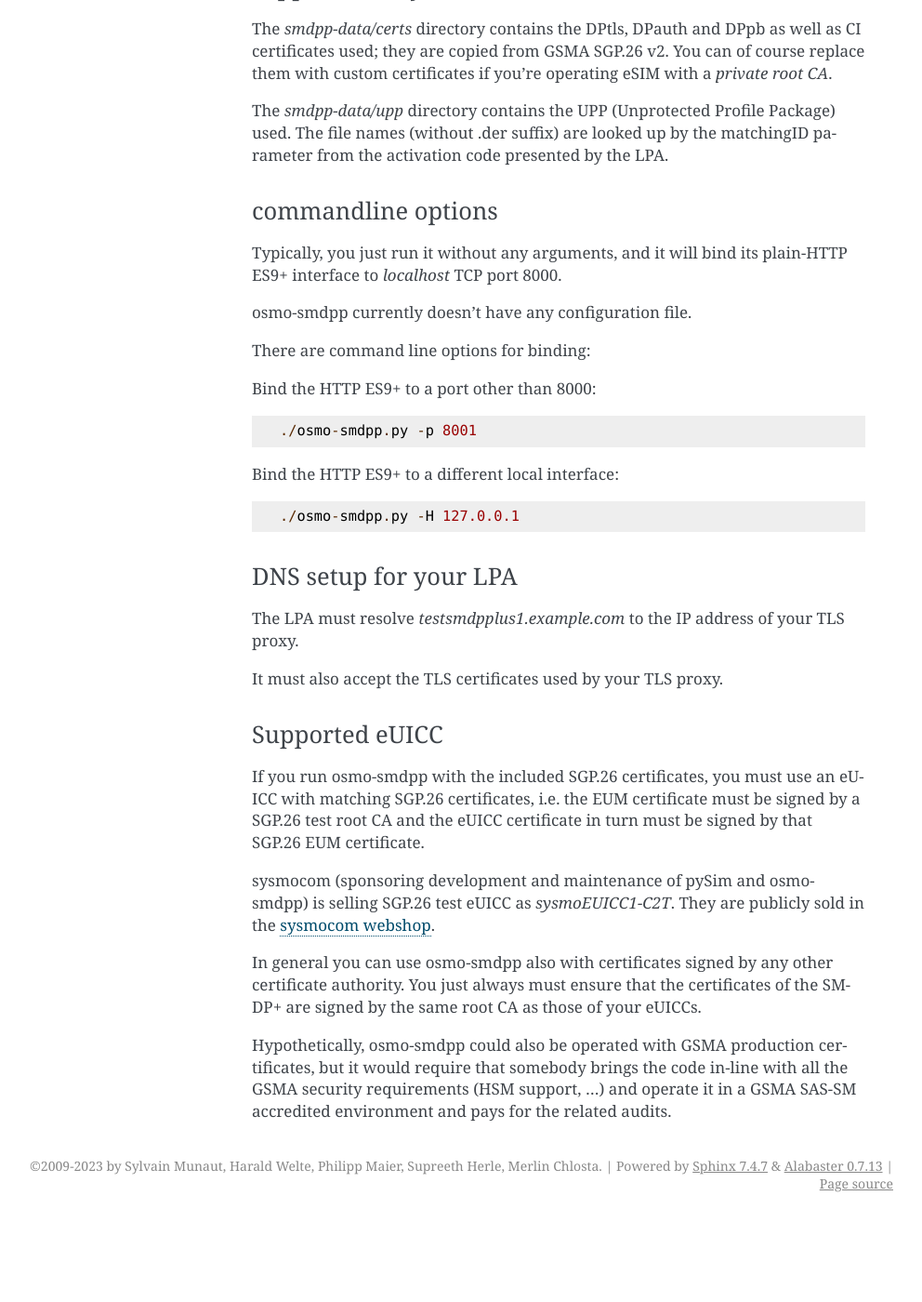
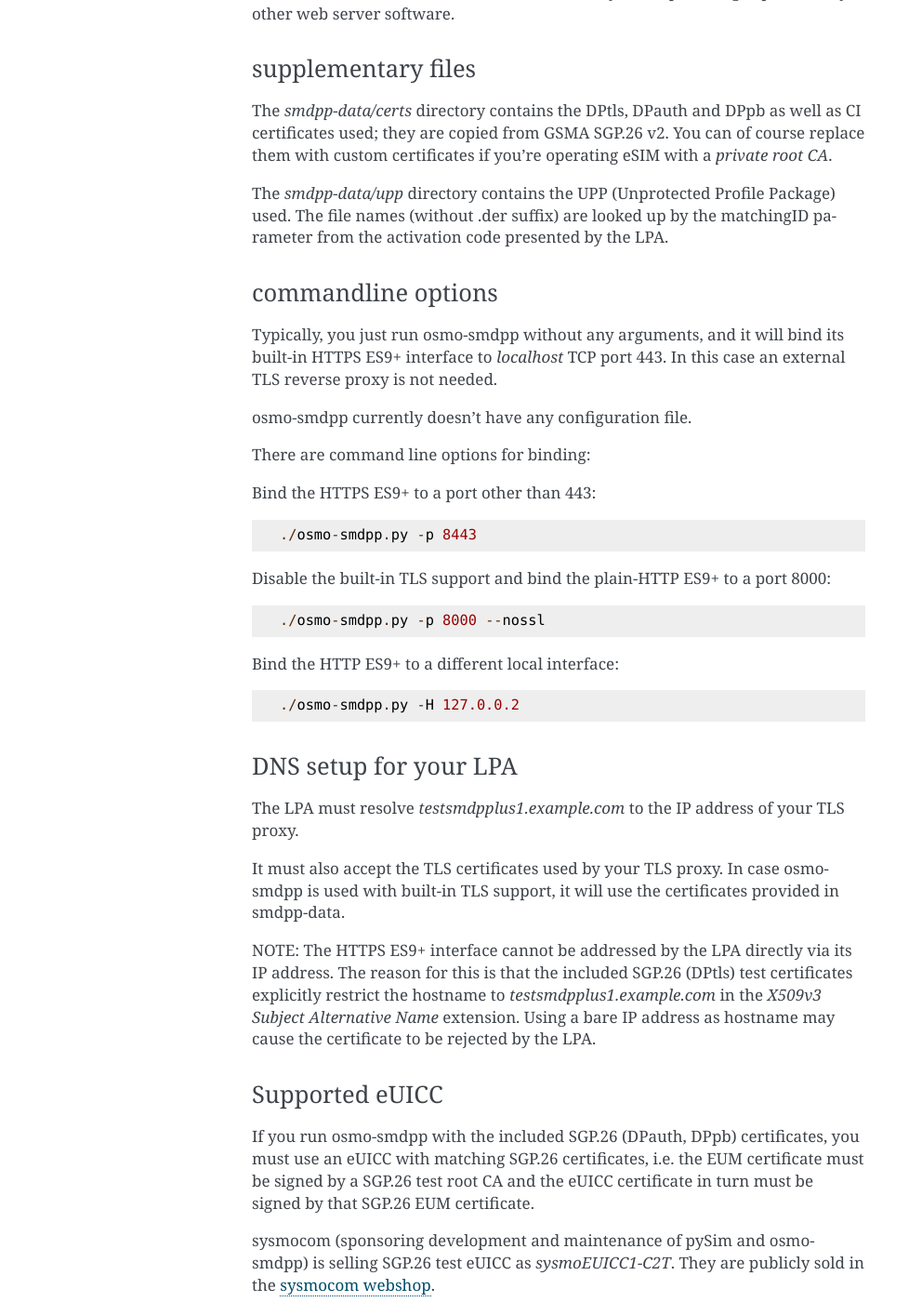
Before and after one commit to osmocom/pysim, a Sphinx documentation site: the page built from docs/osmo-smdpp.rst, in a window 1280 px wide and 1400 px high, scrolled down 1948 px. Shown: the whole window at 93% size, without its empty margins (149-1141 px from the left). Built offline with Sphinx 7.4.7, drawn with Linux system fonts in a browser that asks for light colours; before the commit the page ends 3260 px from its top, so only the background shows below that; some of the changed text lies outside the part shown.

Commit message:
osmo-smdpp: update documentation
osmo-smdpp has built-in SSL/TLS support for quite some time now. The manual does not
yet mention this feature yet.

Change-Id: I2db5ae32914386a34eab1ed7d2aff8cae82bfa9b

```diff
--- a/docs/osmo-smdpp.rst
+++ b/docs/osmo-smdpp.rst
@@ -40,16 +40,21 @@
 Running osmo-smdpp
 ------------------
 
-osmo-smdpp does not have built-in TLS support as the used *twisted* framework appears to have
-problems when using the example elliptic curve certificates (both NIST and Brainpool) from GSMA.
+osmo-smdpp comes with built-in TLS support which is enabled by default. However, it is always possible to
+disable the built-in TLS support if needed.
 
-So in order to use it, you have to put it behind a TLS reverse proxy, which terminates the ES9+
-HTTPS from the LPA, and then forwards it as plain HTTP to osmo-smdpp.
+In order to use osmo-smdpp without the built-in TLS support, it has to be put behind a TLS reverse proxy,
+which terminates the ES9+ HTTPS traffic from the LPA, and then forwards it as plain HTTP to osmo-smdpp.
+
+NOTE: The built in TLS support in osmo-smdpp makes use of the python *twisted* framework. Older versions
+of this framework appear to have problems when using the example elliptic curve certificates (both NIST and
+Brainpool) from GSMA.
+
 
 nginx as TLS proxy
 ~~~~~~~~~~~~~~~~~~
 
-If you use `nginx` as web server, you can use the following configuration snippet::
+If you chose to use `nginx` as TLS reverse proxy, you can use the following configuration snippet::
 
   upstream smdpp {
           server localhost:8000;
@@ -92,32 +97,43 @@
 commandline options
 ~~~~~~~~~~~~~~~~~~~
 
-Typically, you just run it without any arguments, and it will bind its plain-HTTP ES9+ interface to
-`localhost` TCP port 8000.
+Typically, you just run osmo-smdpp without any arguments, and it will bind its built-in HTTPS ES9+ interface to
+`localhost` TCP port 443. In this case an external TLS reverse proxy is not needed.
 
 osmo-smdpp currently doesn't have any configuration file.
 
 There are command line options for binding:
 
-Bind the HTTP ES9+ to a port other than 8000::
+Bind the HTTPS ES9+ to a port other than 443::
 
-  ./osmo-smdpp.py -p 8001
+  ./osmo-smdpp.py -p 8443
+
+Disable the built-in TLS support and bind the plain-HTTP ES9+ to a port 8000::
+
+  ./osmo-smdpp.py -p 8000 --nossl
 
 Bind the HTTP ES9+ to a different local interface::
 
-  ./osmo-smdpp.py -H 127.0.0.1
+  ./osmo-smdpp.py -H 127.0.0.2
 
 DNS setup for your LPA
 ~~~~~~~~~~~~~~~~~~~~~~
 
 The LPA must resolve `testsmdpplus1.example.com` to the IP address of your TLS proxy.
 
-It must also accept the TLS certificates used by your TLS proxy.
+It must also accept the TLS certificates used by your TLS proxy. In case osmo-smdpp is used with built-in TLS support,
+it will use the certificates provided in smdpp-data.
+
+NOTE: The HTTPS ES9+ interface cannot be addressed by the LPA directly via its IP address. The reason for this is that
+the included SGP.26 (DPtls) test certificates explicitly restrict the hostname to `testsmdpplus1.example.com` in the
+`X509v3 Subject Alternative Name` extension. Using a bare IP address as hostname may cause the certificate to be
+rejected by the LPA.
+
 
 Supported eUICC
 ~~~~~~~~~~~~~~~
 
-If you run osmo-smdpp with the included SGP.26 certificates, you must use an eUICC with matching SGP.26
+If you run osmo-smdpp with the included SGP.26 (DPauth, DPpb) certificates, you must use an eUICC with matching SGP.26
 certificates, i.e. the EUM certificate must be signed by a SGP.26 test root CA and the eUICC certificate
 in turn must be signed by that SGP.26 EUM certificate.
 
```
